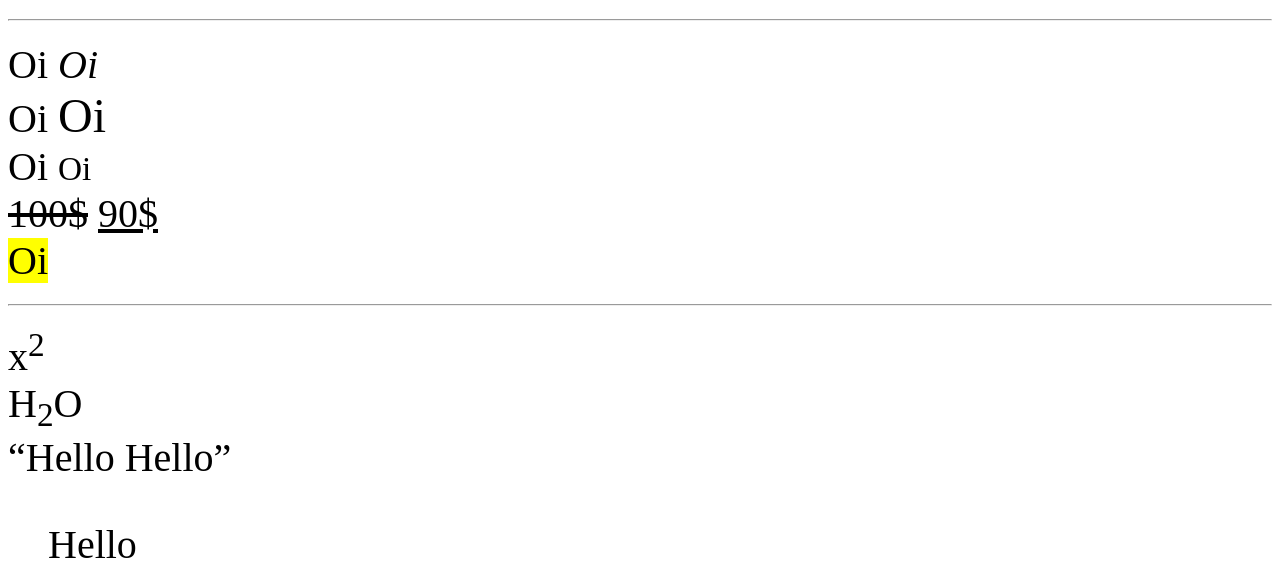
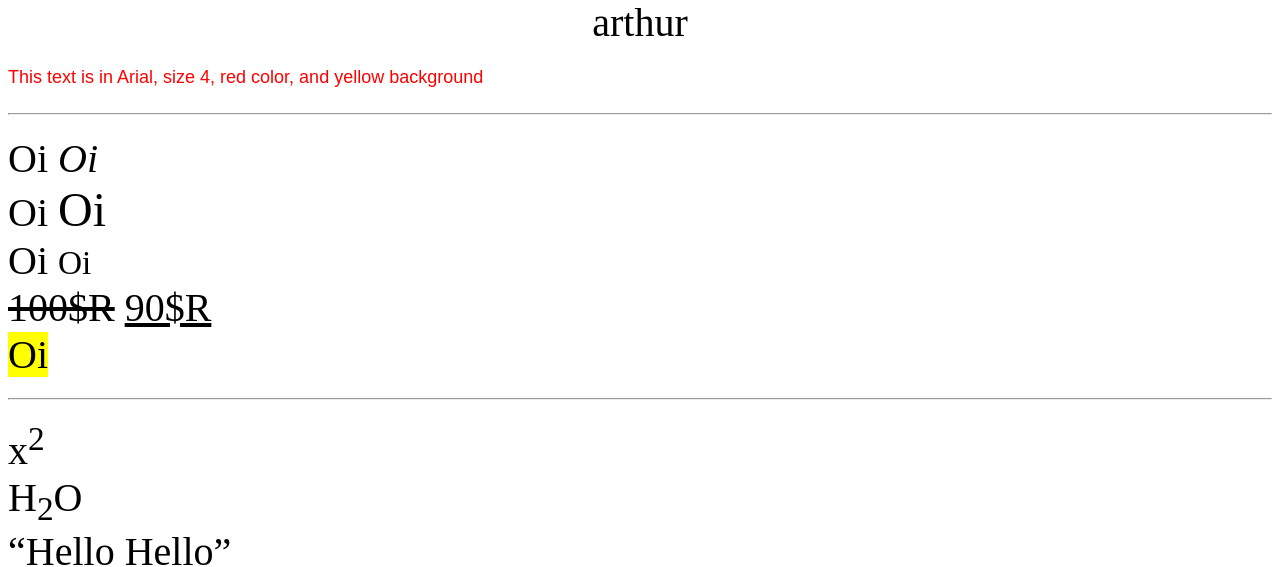
Before and after one commit to Arthurbric/Turma_A_html_css, a plain HTML site: page Aula 02/Saiba mais/Elementos/index.html in a window 1280 px wide. Shown: the part 244-811 px from the top of the page. Drawn offline with Linux system fonts and the light colour scheme.

Commit message:
Add files via upload

```diff
--- a/Aula 02/Saiba mais/Elementos/index.html
+++ b/Aula 02/Saiba mais/Elementos/index.html
@@ -10,14 +10,18 @@
 		Oi <u>Oi</u><br />
 		Oi <u><b><i>Oi</i></b></u><br />
 		Oi <strong>Oi</strong><br />
+		<center>arthur</center>
+		<font face="Arial" size="4" color="red" bgcolor="yellow">
+			This text is in Arial, size 4, red color, and yellow background
+		</font>
 		<hr>
 		<!-- -->
 		Oi <em>Oi</em><br />
 		<!-- -->
-		Oi <big>Oi</big><br />
+		Oi <big> Oi</big><br />
 		<!--Aumenta o tamanho do fonte -->
 		Oi <small>Oi</small><br />
-		<del>100$</del> <ins>90$</ins><br />
+		<del>100$R</del> <ins>90$R</ins><br />
 		<mark>Oi</mark><br />
 		<!--marcador-->
 		<hr>
@@ -51,6 +55,7 @@
 			</pre>
 		</code>
 		<var>E = mc<sup>2</sup></var>
+		<hr>
 		<article>
 			<h1>Monitoria de BCC curso de HTML/CSS</h1>
 			<p>
@@ -67,6 +72,7 @@
 				</p>
 			<img src="https://www.uniceub.br/imagem/biblioteca-uniceub-ceub-alunos-andando_png*png?IID=7067O">
 		</details>
+		<br>
 		<details open>
 			<summary>Mini course de CSS </summary>
 			<p>Cascading Style Sheets (CSS), permite-nos definir o estilo (cores, fontes, sensação geral) do nosso site,<br>
```
